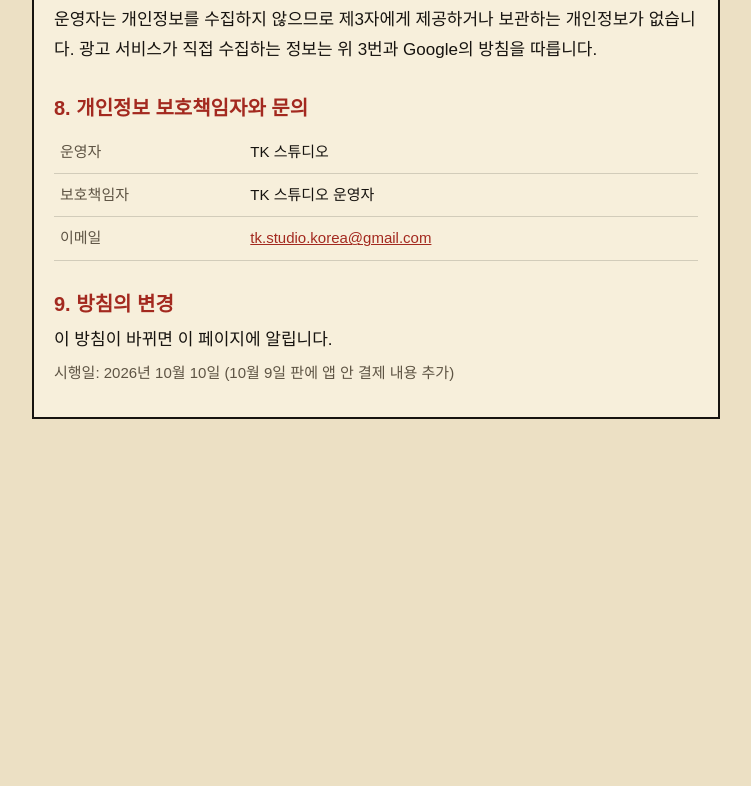
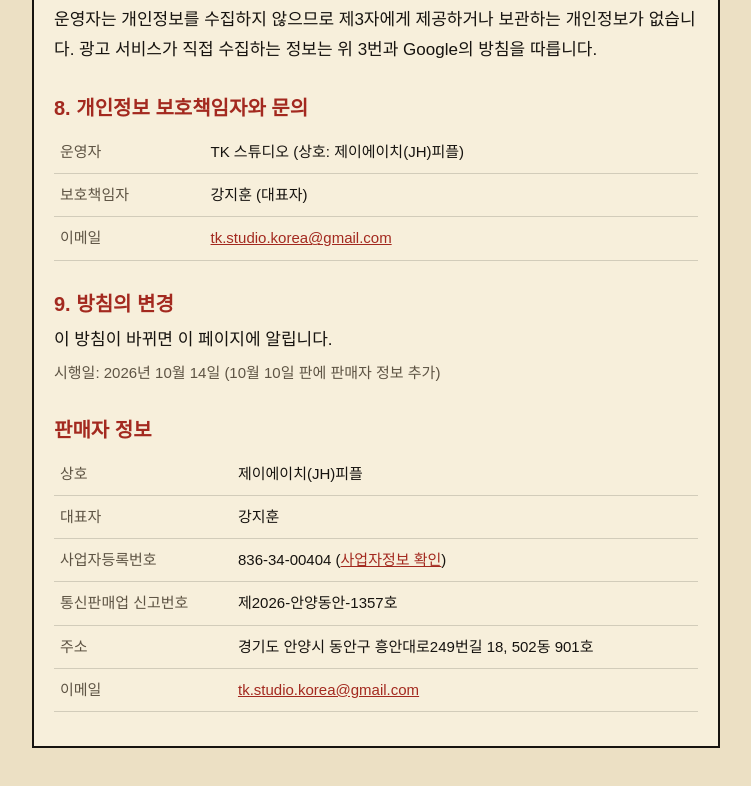
Before and after one commit to TK-KOREA/TK-KOREA.github.io, a plain HTML site: page privacy/joseon-artillery.html in a window 1280 px wide. Shown: the part 1712-2498 px from the top of the page, without its empty margins (264-1015 px from the left). Before the commit the page ends 2179 px from the top, so only its background shows below. Drawn offline with Linux system fonts and the light colour scheme.

Commit message:
판매자 정보(상호·사업자등록번호·통신판매업 신고번호) 추가
Co-Authored-By: Claude Opus 5.5 <noreply@anthropic.com>

```diff
--- a/privacy/joseon-artillery.html
+++ b/privacy/joseon-artillery.html
@@ -74,14 +74,24 @@ a { color: var(--red); overflow-wrap: anywhere; }
 
 <h2>8. 개인정보 보호책임자와 문의</h2>
 <table>
-  <tr><th>운영자</th><td>TK 스튜디오</td></tr>
-  <tr><th>보호책임자</th><td>TK 스튜디오 운영자</td></tr>
+  <tr><th>운영자</th><td>TK 스튜디오 (상호: 제이에이치(JH)피플)</td></tr>
+  <tr><th>보호책임자</th><td>강지훈 (대표자)</td></tr>
   <tr><th>이메일</th><td><a href="mailto:tk.studio.korea@gmail.com">tk.studio.korea@gmail.com</a></td></tr>
 </table>
 
 <h2>9. 방침의 변경</h2>
 <p>이 방침이 바뀌면 이 페이지에 알립니다.</p>
-<p class="muted">시행일: 2026년 10월 10일 (10월 9일 판에 앱 안 결제 내용 추가)</p>
+<p class="muted">시행일: 2026년 10월 14일 (10월 10일 판에 판매자 정보 추가)</p>
+
+<h2>판매자 정보</h2>
+<table>
+  <tr><th>상호</th><td>제이에이치(JH)피플</td></tr>
+  <tr><th>대표자</th><td>강지훈</td></tr>
+  <tr><th>사업자등록번호</th><td>836-34-00404 (<a href="https://www.ftc.go.kr/bizCommPop.do?wrkr_no=8363400404">사업자정보 확인</a>)</td></tr>
+  <tr><th>통신판매업 신고번호</th><td>제2026-안양동안-1357호</td></tr>
+  <tr><th>주소</th><td>경기도 안양시 동안구 흥안대로249번길 18, 502동 901호</td></tr>
+  <tr><th>이메일</th><td><a href="mailto:tk.studio.korea@gmail.com">tk.studio.korea@gmail.com</a></td></tr>
+</table>
 </div>
 </main>
 </body>
```
Also changed, not shown: index.html (+10 -1 lines).
